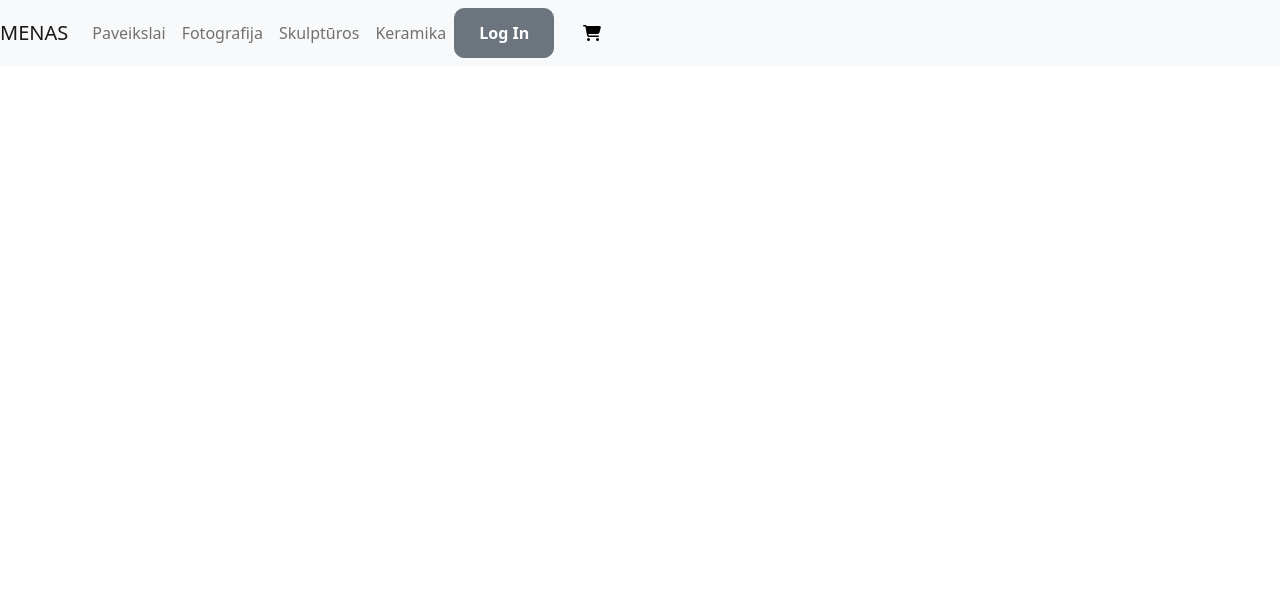
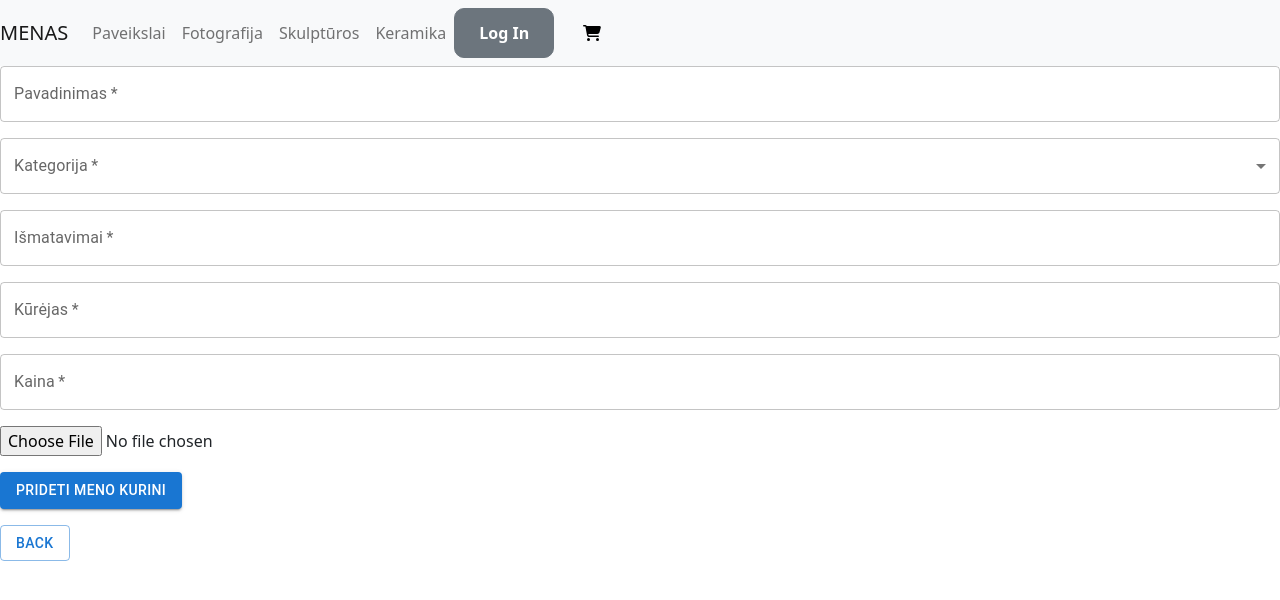
Before and after one commit to rokas058/React-Projektas, a React (Create React App) app: page /admin/product/ProductForm in a window 1280 px wide. Shown: the top 600 px of the page. Built offline with nearby package versions, Linux system fonts and the light colour scheme.

Commit message:
koreguotas Product, pridetas ProductForm

```diff
--- a/package.json
+++ b/package.json
@@ -3,9 +3,14 @@
   "version": "0.1.0",
   "private": true,
   "dependencies": {
+    "@emotion/react": "^11.10.6",
+    "@emotion/styled": "^11.10.6",
     "@fortawesome/fontawesome-svg-core": "^6.4.0",
     "@fortawesome/free-solid-svg-icons": "^6.4.0",
     "@fortawesome/react-fontawesome": "^0.2.0",
+    "@mui/icons-material": "^5.11.16",
+    "@mui/material": "^5.12.0",
+    "@mui/x-data-grid": "^6.1.0",
     "@testing-library/jest-dom": "^5.16.5",
     "@testing-library/react": "^13.4.0",
     "@testing-library/user-event": "^13.5.0",
--- a/src/Admin/Product.jsx
+++ b/src/Admin/Product.jsx
@@ -68,7 +68,12 @@ export default function Product() {
       <div className="row">
         <div className="col-md-12">
           <Button>
-            <Link to="/admin/product/create_product" className="nav-link">
+            <Link to="/admin/product/ProductTable" className="nav-link">
+              Create
+            </Link>
+          </Button>
+          <Button>
+            <Link to="/admin/product/ProductForm" className="nav-link">
               Create
             </Link>
           </Button>
--- /dev/null
+++ b/src/Admin/ProductForm.js
@@ -0,0 +1,133 @@
+import React, { useState } from "react";
+import axios from "axios";
+import { Link } from "react-router-dom";
+import {
+  Button,
+  TextField,
+  Grid,
+  FormControl,
+  InputLabel,
+  Select,
+  MenuItem,
+} from "@mui/material";
+
+const ProductForm = () => {
+  const [product, setProduct] = useState({
+    pavadinimas: "",
+    kategorija: "",
+    ismatavimai: "",
+    kurejas: "",
+    kaina: "",
+    photo: "",
+  });
+
+  const handleChange = (event) => {
+    const { name, value } = event.target;
+    setProduct({ ...product, [name]: value });
+  };
+
+  const handleFileChange = (event) => {
+    const { name, files } = event.target;
+    setProduct({ ...product, [name]: files[0] });
+  };
+
+  const handleSubmit = async (event) => {
+    event.preventDefault();
+    const formData = new FormData();
+    Object.entries(product).forEach(([key, value]) => {
+      formData.append(key, value);
+    });
+
+    await axios.post("http://localhost:8080/admin/product", formData);
+    alert("Sėkmingai įkelta");
+  };
+
+  return (
+    <form onSubmit={handleSubmit}>
+      <Grid container spacing={2}>
+        <Grid item xs={12}>
+          <TextField
+            name="pavadinimas"
+            label="Pavadinimas"
+            value={product.pavadinimas}
+            onChange={handleChange}
+            fullWidth
+            required
+          />
+        </Grid>
+
+        <Grid item xs={12}>
+          <FormControl fullWidth required>
+            <InputLabel id="kategorija-label">Kategorija</InputLabel>
+            <Select
+              labelId="kategorija-label"
+              name="kategorija"
+              value={product.kategorija}
+              onChange={handleChange}
+            >
+              <MenuItem value="PAVEIKSLAI">PAVEIKSLAI</MenuItem>
+              <MenuItem value="FOTOGRAFIJA">FOTOGRAFIJA</MenuItem>
+              <MenuItem value="SKULPTURA">SKULPTURA</MenuItem>
+              <MenuItem value="KERAMIKA">KERAMIKA</MenuItem>
+            </Select>
+          </FormControl>
+        </Grid>
+        <Grid item xs={12}>
+          <TextField
+            name="ismatavimai"
+            label="Išmatavimai"
+            value={product.ismatavimai}
+            onChange={handleChange}
+            fullWidth
+            required
+          />
+        </Grid>
+        <Grid item xs={12}>
+          <TextField
+            name="kurejas"
+            label="Kūrėjas"
+            value={product.kurejas}
+            onChange={handleChange}
+            fullWidth
+            required
+          />
+        </Grid>
+        <Grid item xs={12}>
+          <TextField
+            name="kaina"
+            label="Kaina"
+            value={product.kaina}
+            onChange={handleChange}
+            fullWidth
+            required
+          />
+        </Grid>
+        <Grid item xs={12}>
+          <input
+            name="photo"
+            type="file"
+            onChange={handleFileChange}
+            required
+          />
+        </Grid>
+        <Grid item xs={12}>
+          <Button type="submit" variant="contained" color="primary">
+            Prideti meno kurini
+          </Button>
+        </Grid>
+        <Grid item xs={12}>
+          <Button
+            component={Link}
+            to="/admin/product"
+            variant="outlined"
+            color="primary"
+          >
+            Back
+          </Button>
+        </Grid>
+      </Grid>
+    </form>
+  );
+};
+
+export default ProductForm;
--- /dev/null
+++ b/src/Admin/ProductTable.jsx
@@ -0,0 +1,34 @@
+import React, { useState, useEffect } from "react";
+import { DataGrid } from "@mui/x-data-grid";
+import axios from "axios";
+
+const ProductTable = () => {
+  const [products, setProducts] = useState([]);
+
+  useEffect(() => {
+    fetchProducts();
+  }, []);
+
+  const fetchProducts = async () => {
+    const response = await axios.get("http://localhost:8080/admin/product");
+    setProducts(response.data);
+  };
+
+  const columns = [
+    { field: "id", headerName: "ID", width: 90 },
+    { field: "pavadinimas", headerName: "Pavadinimas", width: 200 },
+    { field: "kategorija", headerName: "Kategorija", width: 200 },
+    { field: "ismatavimai", headerName: "Išmatavimai", width: 200 },
+    { field: "kurejas", headerName: "Kūrėjas", width: 200 },
+    { field: "kaina", headerName: "Kaina", width: 200 },
+    { field: "photo", headerName: "Foto įkėlimas", width: 200 },
+  ];
+
+  return (
+    <div style={{ height: 400, width: "100%" }}>
+      <DataGrid rows={products} columns={columns} pageSize={5} />
+    </div>
+  );
+};
+
+export default ProductTable;
--- a/src/App.js
+++ b/src/App.js
@@ -6,12 +6,14 @@ import Paveikslai from "./pages/Paveikslai";
 import Fotografija from "./pages/Fotografija";
 import Skulpturos from "./pages/Skulpturos";
 import Keramika from "./pages/Keramika";
-import Paveikslas from './pages/Paveikslas';
+import Paveikslas from "./pages/Paveikslas";
 import Admin from "./Admin/Admin";
 import User from "./Admin/User";
 import Product from "./Admin/Product";
-import Create_product from "./Admin/Create_product";
+import ProductTable from "./Admin/ProductTable";
 import Test from "./Admin/Test";
+import ProductForm from "./Admin/ProductForm";
+// import { Container, Box } from "@mui/material";
 
 function App() {
   return (
@@ -28,11 +30,18 @@ function App() {
         <Route path="/admin" element={<Admin />} />
         <Route path="/admin/user" element={<User />} />
         <Route path="/admin/product" element={<Product />} />
-        <Route
-          path="/admin/product/create_product"
-          element={<Create_product />}
-        />
+        <Route path="/admin/product/ProductTable" element={<ProductTable />} />
         <Route path="/admin/test" element={<Test />} />
+        <Route path="/admin/product/ProductForm" element={<ProductForm />} />
+
+        {/* <Container maxWidth="md">
+          <Box my={4}>
+            <ProductForm />
+          </Box>
+          <Box my={4}>
+            <ProductTable />
+          </Box>
+        </Container> */}
       </Routes>
     </div>
   );
```
Also changed, not shown: 1 other file (tests, documents, lock files or other folders).
